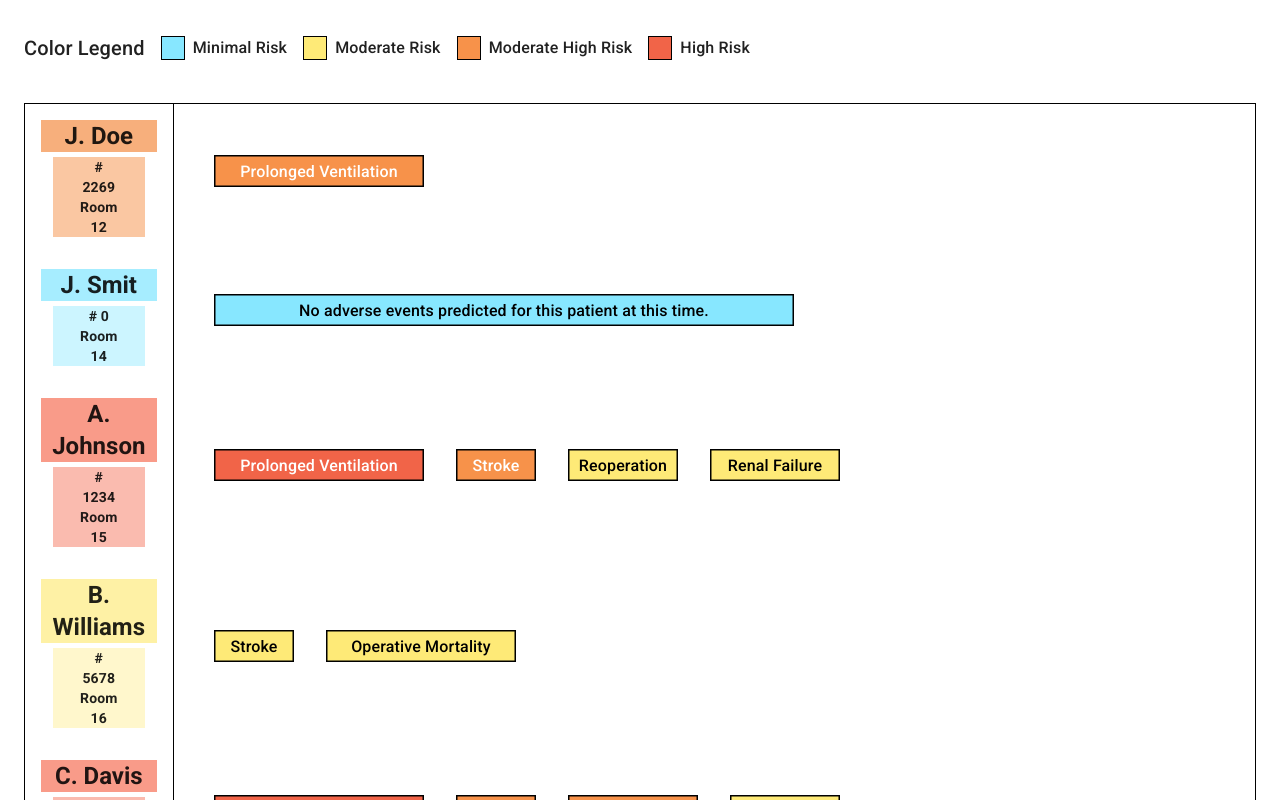
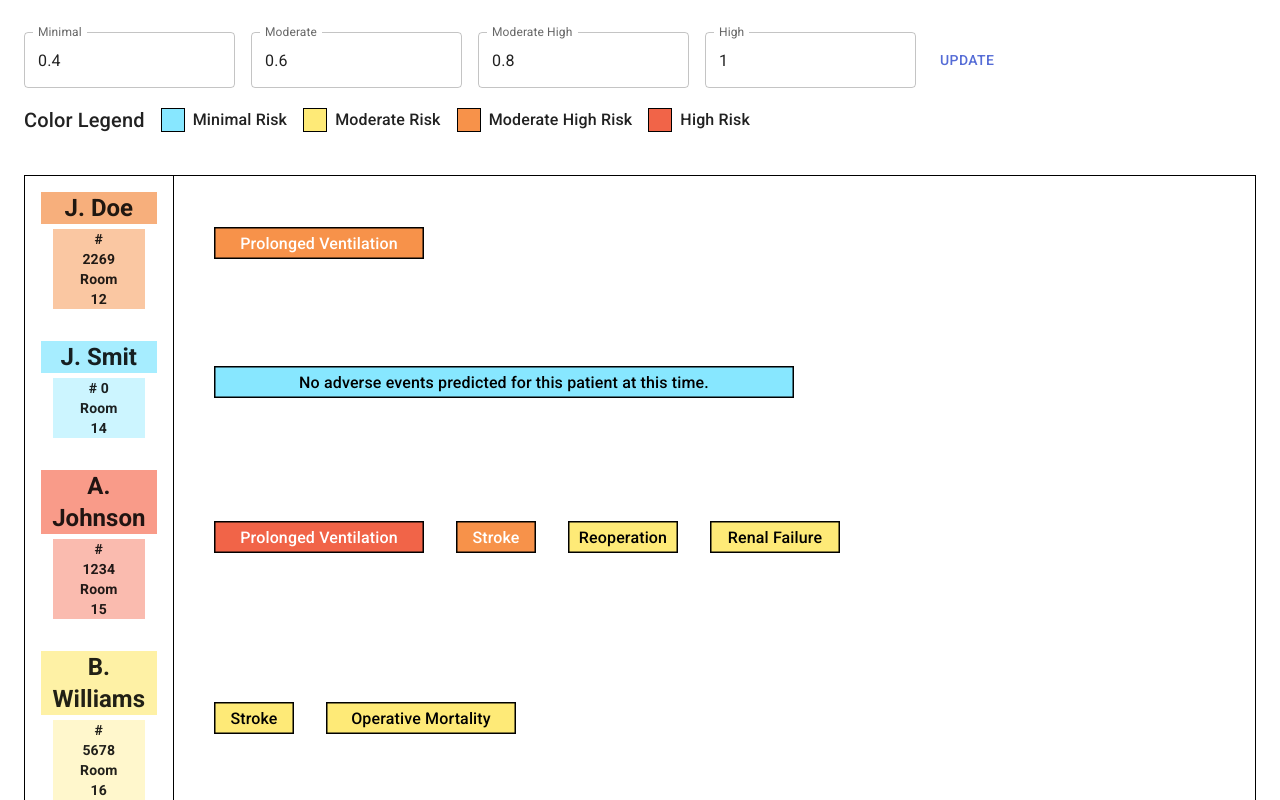
Before and after one commit to lieenn/HEART-Project, a React (Vite) app: page / in a window 1280 px wide. Shown: the top 800 px of the page. Built offline with nearby package versions, Linux system fonts and the light colour scheme.

Commit message:
documentations and comments

```diff
--- a/src/App.jsx
+++ b/src/App.jsx
@@ -1,22 +1,41 @@
+import React, { useState } from "react";
 import { Route, Routes } from "react-router-dom";
-import * as React from "react";
 import Container from "@mui/material/Container";
 import Typography from "@mui/material/Typography";
+import patientView from "./Json files 2 patients/patientView.json";
 import Box from "@mui/material/Box";
 import MainView from "./components/AggregateView/MainView";
 import DetailPage from "./components/PatientView/DetailPage";
+import RiskRangeInput from "./components/RiskRangeInput";
 
-// Max range of risk values
-// [Mininal, Moderate, Moderate High, High]
 export const riskRange = [0.4, 0.6, 0.8, 1];
 
 export default function App() {
+  const [currentRiskRange, setCurrentRiskRange] = useState(riskRange);
+
   return (
     <Container maxWidth="xl">
       <Box sx={{ my: 4 }}>
+        <RiskRangeInput onChange={setCurrentRiskRange} />
         <Routes>
-          <Route path="/" element={<MainView />} />
-          <Route path=":value" element={<DetailPage />} />
+          <Route
+            path="/"
+            element={
+              <MainView
+                riskRange={currentRiskRange}
+                patientData={patientView}
+              />
+            }
+          />
+          <Route
+            path=":value"
+            element={
+              <DetailPage
+                riskRange={currentRiskRange}
+                patientData={patientView}
+              />
+            }
+          />
         </Routes>
       </Box>
     </Container>
--- a/src/components/AggregateView/MainView.jsx
+++ b/src/components/AggregateView/MainView.jsx
@@ -1,25 +1,32 @@
 import React from "react";
 import { TableContainer, Table, Box, TableBody } from "@mui/material";
-import patientView from "../../Json files 2 patients/patientView.json";
 import Patient from "./Patient";
 import ColorLegend from "./ColorLegend";
 
 /**
- * Renders an overall aggregate view of all patients.
- * Includes a color legend for risk status.
- * and a table of all patients.
- * @returns {JSX.Element} The rendered table component.
+ * Renders the main view of the application.
+ * Includes a color legend and a table that lists all patients.
+ * Passes the dynamic risk range to child components.
+ *
+ * @param {Object} props - Component props
+ * @param {Array<number>} props.riskRange - The dynamic range of risk scores.
+ * @returns {JSX.Element} The rendered main view component.
  */
-export default function MainView() {
+export default function MainView({ riskRange, patientData }) {
   return (
     <Box>
-      <ColorLegend />
+      {/* Renders the color legend component */}
+      <ColorLegend riskRange={riskRange} />
       <TableContainer sx={{ border: "1.5px solid #000", mt: 4 }}>
         <Table aria-label="simple table" stickyHeader>
           {/* Display a list of patients */}
           <TableBody>
-            {patientView.map((patient) => (
-              <Patient key={patient.roomNumber} patient={patient} />
+            {patientData.map((patient) => (
+              <Patient
+                key={patient.roomNumber}
+                patient={patient}
+                riskRange={riskRange}
+              />
             ))}
           </TableBody>
         </Table>
--- a/src/components/AggregateView/PatientRiskStatus.jsx
+++ b/src/components/AggregateView/PatientRiskStatus.jsx
@@ -1,14 +1,19 @@
 import React from "react";
-import { Box, Typography } from "@mui/material";
+import { Box } from "@mui/material";
 import { calculateColor } from "../Utils/Calculator";
 
 /**
- * Renders a risk status for a patient.
- * @param {Object} param0 - The risk of the given patient
- * @returns {JSX.Element} - The rendered risk status
+ * Renders a risk status for a patient as a colored rectangle.
+ *
+ * @param {Object} props - Component props
+ * @param {Object} props.risk - The risk data of the patient.
+ * @param {Array<number>} props.riskRange - The dynamic range of risk scores.
+ * @returns {JSX.Element} The rendered risk status component.
  */
-export default function PatientRiskStatus({ risk }) {
-  const [textColor, color] = calculateColor(risk.riskScore);
+export default function PatientRiskStatus({ risk, riskRange }) {
+  // Calculate the color based on the risk score and range
+  const [textColor, color] = calculateColor(risk.riskScore, riskRange);
+
   // Calculate the width of the rectangle based on the title length
   const titleLength = risk.title.length;
   const rectWidth = Math.max(80, titleLength * 10);
--- a/src/components/PatientView/AdverseEvent.jsx
+++ b/src/components/PatientView/AdverseEvent.jsx
@@ -10,11 +10,11 @@ import { riskRange } from "../../App";
  * @param {*} param0 - The adverse event to render
  * @returns {JSX.Element} - The rendered adverse event
  */
-export default function AdverseEvent({ adverseEvent }) {
+export default function AdverseEvent({ adverseEvent, riskRange }) {
   const recWidth = 205;
   const recHeight = 36;
-  const [textColor, color] = calculateColor(adverseEvent.riskScore);
-  const riskLevel = calculateRisk(adverseEvent.riskScore);
+  const [textColor, color] = calculateColor(adverseEvent.riskScore, riskRange);
+  const riskLevel = calculateRisk(adverseEvent.riskScore, riskRange);
   const lowRiskDomain = [0, riskRange[0]];
   const highRiskDomain = [riskRange[0], riskRange[3]];
 
@@ -64,12 +64,14 @@ export default function AdverseEvent({ adverseEvent }) {
           adverseEvent={adverseEvent}
           domain={lowRiskDomain}
           isHighRisk={false}
+          riskRange={riskRange}
         />
       ) : (
         <RiskScale
           adverseEvent={adverseEvent}
           domain={highRiskDomain}
           isHighRisk={true}
+          riskRange={riskRange}
         />
       )}
     </Box>
--- a/src/components/PatientView/AdverseEventsList.jsx
+++ b/src/components/PatientView/AdverseEventsList.jsx
@@ -19,9 +19,10 @@ export default function AdverseEventsList({
   riskFilter,
   header,
   bgColor,
+  riskRange,
 }) {
   const risks = FilterUnwantedAdverse(adverseEvents);
-  const filteredRisks = riskFilter(risks);
+  const filteredRisks = riskFilter(risks, riskRange);
   const sortedRisks = filteredRisks.sort((a, b) => b.riskScore - a.riskScore);
 
   return (
@@ -53,7 +54,7 @@ export default function AdverseEventsList({
         <List>
           {sortedRisks.map((risk, index) => (
             <ListItem key={index}>
-              <AdverseEvent adverseEvent={risk} />
+              <AdverseEvent adverseEvent={risk} riskRange={riskRange} />
             </ListItem>
           ))}
         </List>
--- a/src/components/PatientView/DetailPage.jsx
+++ b/src/components/PatientView/DetailPage.jsx
@@ -1,7 +1,6 @@
 import React from "react";
 import { useParams, Link } from "react-router-dom";
 import { Button, Typography, Box, Container } from "@mui/material";
-import patientView from "../../Json files 2 patients/patientView.json";
 import AdverseEventsList from "./AdverseEventsList";
 import { FilterLowRisk, FilterHighRisk } from "../Utils/FilterFunctions";
 
@@ -13,9 +12,9 @@ import { FilterLowRisk, FilterHighRisk } from "../Utils/FilterFunctions";
  * AdverseEventsList handles the rendering of both high-risk and low-risk events.
  * @returns {JSX.Element} - The detail page for a specific patient.
  */
-export default function DetailPage() {
+export default function DetailPage({ riskRange, patientData }) {
   const { value } = useParams(); // Extract the patient's name from the URL parameter
-  const person = patientView.find((item) => item.PatientName.includes(value)); // Find the patient data based on the name
+  const person = patientData.find((item) => item.PatientName.includes(value)); // Find the patient data based on the name
 
   return (
     <Container mt={5} maxWidth="xl">
@@ -52,6 +51,7 @@ export default function DetailPage() {
             riskFilter={FilterLowRisk}
             header="High Risk Adverse Events"
             bgColor="#f7917d"
+            riskRange={riskRange}
           />
         </Box>
 
@@ -65,6 +65,7 @@ export default function DetailPage() {
             riskFilter={FilterHighRisk}
             header="Low Risk Adverse Events"
             bgColor="#82c3f6"
+            riskRange={riskRange}
           />
         </Box>
       </Box>
--- a/src/components/PatientView/RiskScale.jsx
+++ b/src/components/PatientView/RiskScale.jsx
@@ -16,7 +16,12 @@ import { colorScale } from "../Utils/Calculator";
  * @param {boolean} isHighRisk - Indicates if the scale is for a high-risk event.
  * @returns {JSX.Element} - The rendered risk scale visualization.
  */
-export default function RiskScale({ adverseEvent, domain, isHighRisk }) {
+export default function RiskScale({
+  adverseEvent,
+  domain,
+  isHighRisk,
+  riskRange,
+}) {
   const width = 180;
   const height = 24;
   const xScale = d3.scaleLinear().domain(domain).range([0, width]);
@@ -26,7 +31,7 @@ export default function RiskScale({ adverseEvent, domain, isHighRisk }) {
     return colorArray[2]; // Get the tertiary color (third in the array)
   });
 
-  const [textColor, color] = calculateColor(adverseEvent.riskScore);
+  const [textColor, color] = calculateColor(adverseEvent.riskScore, riskRange);
 
   const isUncertainLow = adverseEvent.uncertaintyBand.low < domain[0];
   const isUncertainHigh = adverseEvent.uncertaintyBand.high > domain[1];
--- /dev/null
+++ b/src/components/RiskRangeInput.jsx
@@ -0,0 +1,45 @@
+import React, { useState } from "react";
+import { Box, TextField, Button } from "@mui/material";
+
+function RiskRangeInput({ onChange }) {
+  const [minValue, setMinValue] = useState(0.4);
+  const [modValue, setModValue] = useState(0.6);
+  const [modHighValue, setModHighValue] = useState(0.8);
+  const [highValue, setHighValue] = useState(1);
+
+  const handleUpdate = () => {
+    onChange([minValue, modValue, modHighValue, highValue]);
+  };
+
+  return (
+    <Box sx={{ display: "flex", gap: 2, mb: 2 }}>
+      <TextField
+        label="Minimal"
+        type="number"
+        value={minValue}
+        onChange={(e) => setMinValue(parseFloat(e.target.value))}
+      />
+      <TextField
+        label="Moderate"
+        type="number"
+        value={modValue}
+        onChange={(e) => setModValue(parseFloat(e.target.value))}
+      />
+      <TextField
+        label="Moderate High"
+        type="number"
+        value={modHighValue}
+        onChange={(e) => setModHighValue(parseFloat(e.target.value))}
+      />
+      <TextField
+        label="High"
+        type="number"
+        value={highValue}
+        onChange={(e) => setHighValue(parseFloat(e.target.value))}
+      />
+      <Button onClick={handleUpdate}>Update</Button>
+    </Box>
+  );
+}
+
+export default RiskRangeInput;
--- a/src/components/Utils/FilterFunctions.js
+++ b/src/components/Utils/FilterFunctions.js
@@ -1,3 +1,4 @@
+import { riskRange } from "../../App";
 import { calculateRisk } from "./Calculator";
 
 /**
@@ -6,9 +7,9 @@ import { calculateRisk } from "./Calculator";
  * @param {Array<Object>} patientAdverseEvents - An array of adverse event objects
  * @returns {Array<Object>} Adverse events that have a risk level other than "Minimal".
  */
-export function FilterLowRisk(patientAdverseEvents) {
+export function FilterLowRisk(patientAdverseEvents, riskRange) {
   return patientAdverseEvents.filter(
-    (event) => calculateRisk(event.riskScore) !== "Minimal"
+    (event) => calculateRisk(event.riskScore, riskRange) !== "Minimal"
   );
 }
 
@@ -18,9 +19,9 @@ export function FilterLowRisk(patientAdverseEvents) {
  * @param {Array} patientAdverseEvents - An array of adverse event objects
  * @returns {Array} Adverse events that have a risk level of "Minimal".
  */
-export function FilterHighRisk(patientAdverseEvents) {
+export function FilterHighRisk(patientAdverseEvents, riskRange) {
   return patientAdverseEvents.filter(
-    (event) => calculateRisk(event.riskScore) === "Minimal"
+    (event) => calculateRisk(event.riskScore, riskRange) === "Minimal"
   );
 }
 
```
Also changed, not shown: src/components/AggregateView/Patient.jsx (+16 -10 lines), src/components/AggregateView/PatientRisks.jsx (+11 -8 lines), src/components/Utils/Calculator.js (+9 -5 lines).
